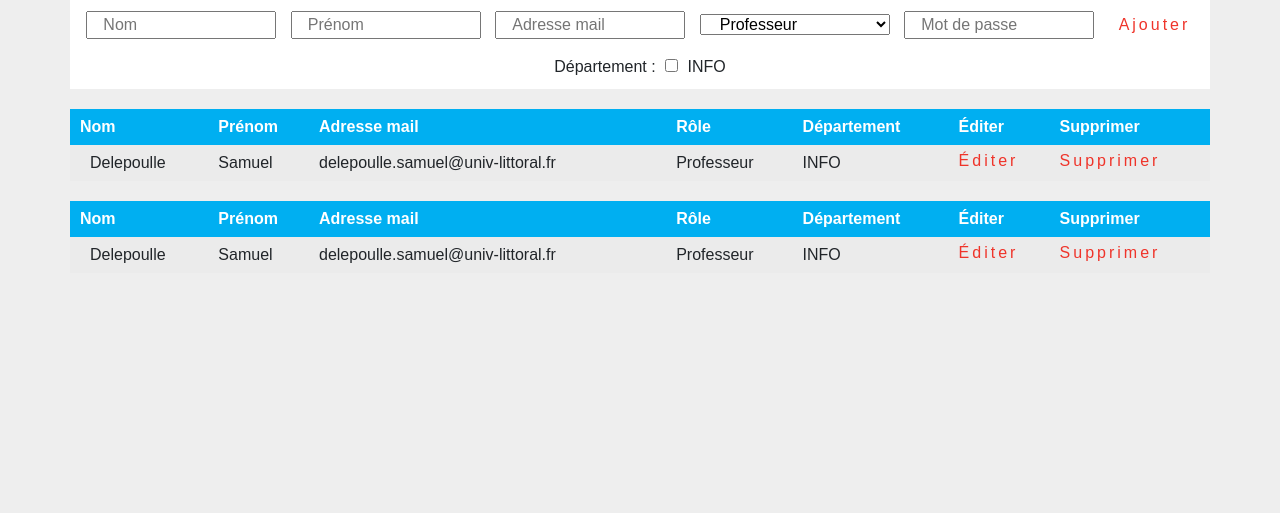
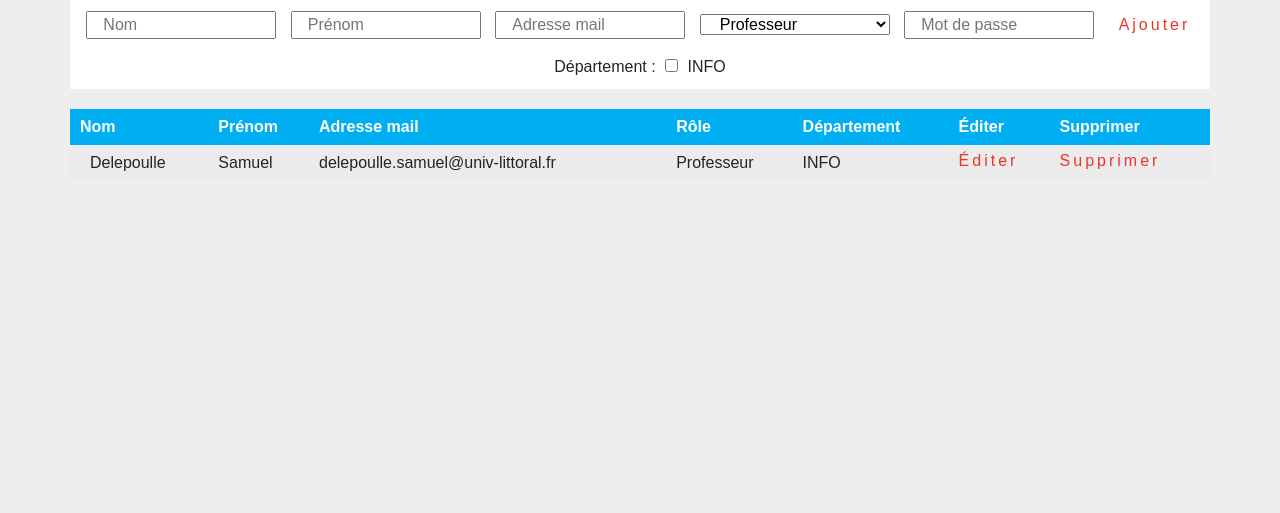
Before and after one commit to LookItsBlu/Seprote2, a PHP site: page /gestion_compte.php in a window 1280 px wide. Shown: the part 143-656 px from the top of the page. Run offline with PHP 8.4, Linux system fonts and the light colour scheme; a user stored in the database is signed in; data comes from the database, SQL or seed files in the repository; some libraries are stand-ins or nearby versions; some web fonts are replaced.

Commit message:
Fix duplicate table

```diff
--- a/s2-first_draft/gestion_compte.php
+++ b/s2-first_draft/gestion_compte.php
@@ -61,25 +61,6 @@ include('includes/menu.php');
                 </form>
             </table>
         </div>
-        <div class="row">
-            <table id="ListeComptes" class="sep_table col-md-12">
-                <form id="delete_users" method="POST" action="#">
-                    <input type='hidden' name='type_form' value='3'>
-                    <thead>
-                        <tr>
-                            <th>Nom</th>
-                            <th>Prénom</th>
-                            <th>Adresse mail</th>
-                            <th>Rôle</th>
-                            <th>Département</th>
-                            <th>Éditer</th>
-                            <th>Supprimer</th>
-                        </tr>
-                    </thead>
-                    <tbody></tbody>
-                </form>
-            </table>
-        </div>
     </div>
 </div>
 
```
